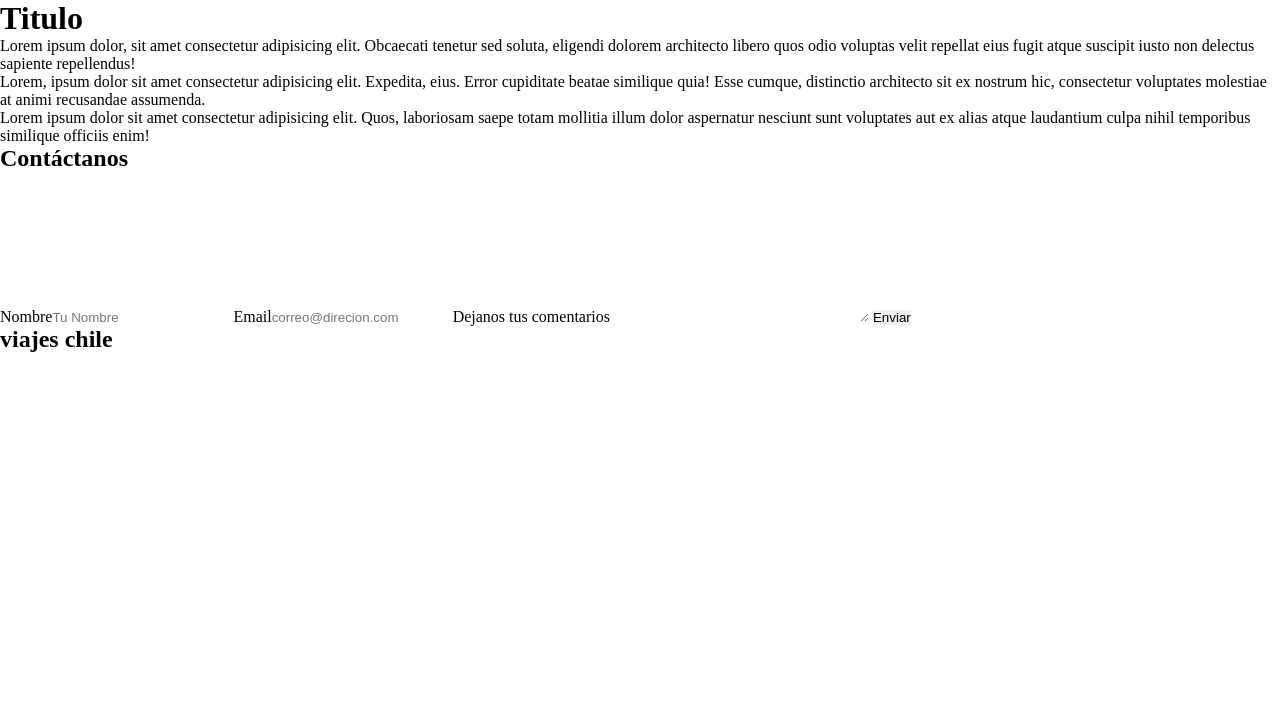
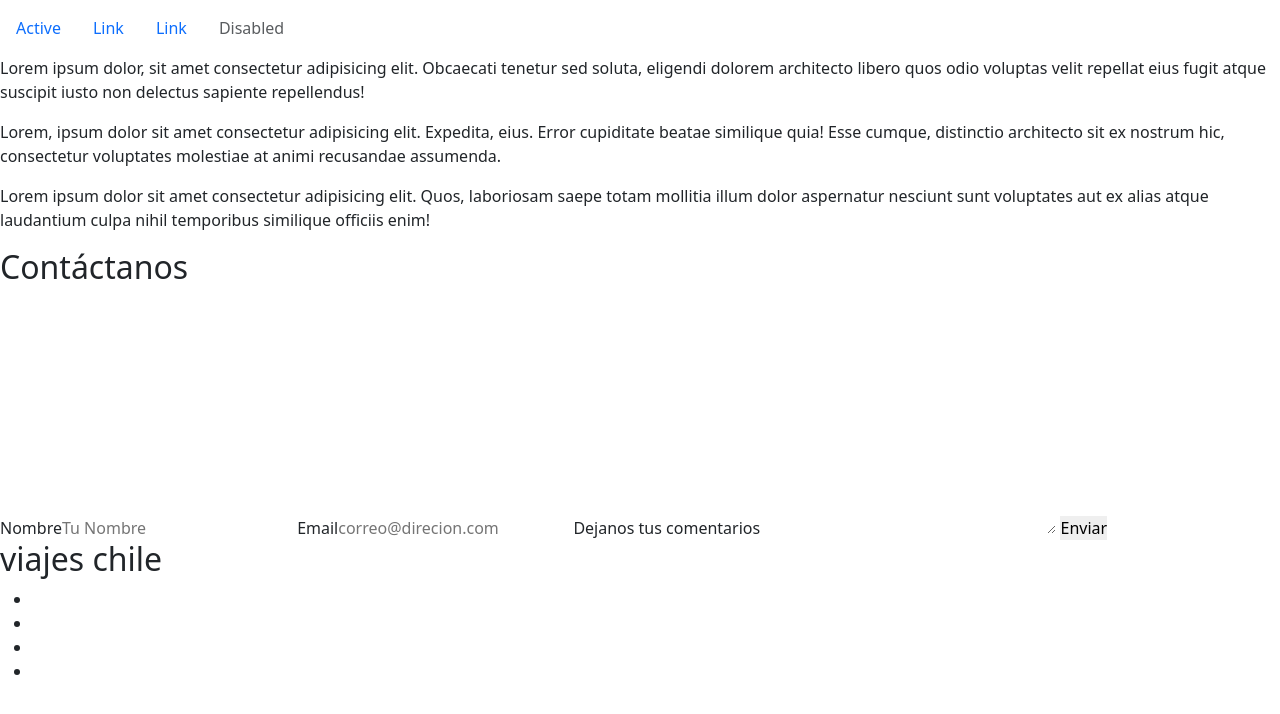
Before and after one commit to tonoverde/viajesChile, a plain HTML site: page index.html in a window 1280 px wide. Drawn offline with nearby package versions, Linux system fonts and the light colour scheme.

Commit message:
bootsrap linking

```diff
--- a/index.html
+++ b/index.html
@@ -5,12 +5,27 @@
     <meta name="viewport" content="width=device-width, initial-scale=1">
     <title>Viajes Chile</title>
     <link rel="stylesheet" href="./assets/css/style.css">
+    <link href="https://cdn.jsdelivr.net/npm/bootstrap@5.3.3/dist/css/bootstrap.min.css" rel="stylesheet" integrity="sha384-QWTKZyjpPEjISv5WaRU9OFeRpok6YctnYmDr5pNlyT2bRjXh0JMhjY6hW+ALEwIH" crossorigin="anonymous">
+
 </head>
 <body>
-    <nav>
+    <nav class="navbar">
+        <ul class="nav justify-content-end">
+            <li class="nav-item">
+              <a class="nav-link active" aria-current="page" href="#">Active</a>
+            </li>
+            <li class="nav-item">
+              <a class="nav-link" href="#">Link</a>
+            </li>
+            <li class="nav-item">
+              <a class="nav-link" href="#">Link</a>
+            </li>
+            <li class="nav-item">
+              <a class="nav-link disabled" aria-disabled="true">Disabled</a>
+            </li>
+          </ul>
     </nav>
     <header>
-        <h1>Titulo</h1>
         <section class="carrusel">
 
         </section>
@@ -45,5 +60,7 @@
         <li></li>
        </ul>
     </footer>
+
+    <script src="https://cdn.jsdelivr.net/npm/bootstrap@5.3.3/dist/js/bootstrap.bundle.min.js" integrity="sha384-YvpcrYf0tY3lHB60NNkmXc5s9fDVZLESaAA55NDzOxhy9GkcIdslK1eN7N6jIeHz" crossorigin="anonymous"></script>
 </body>
 </html>
```
